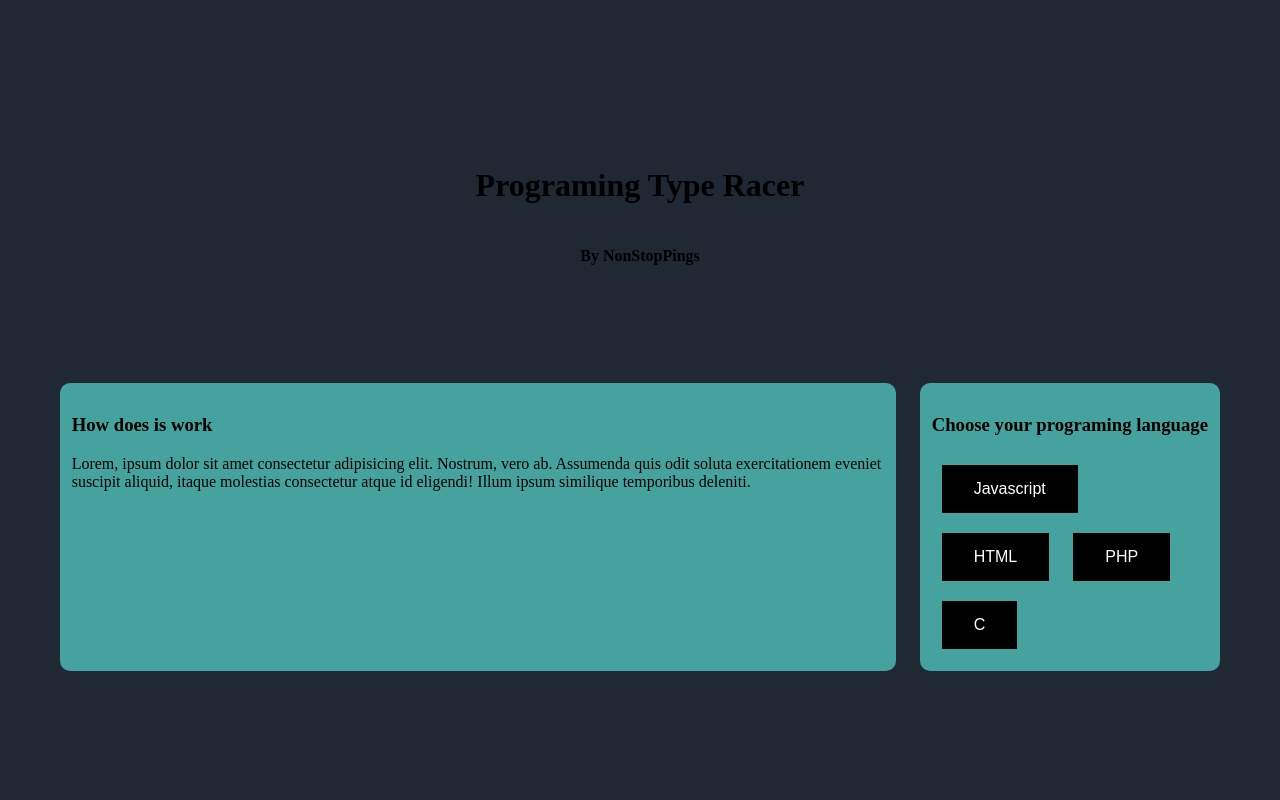
After one commit to Ahmed-Farsi/CodeRacer, a PHP site: page /homepage.php in a window 1280 px wide. The commit adds this page. Run offline with PHP 8.4, Linux system fonts and the light colour scheme.

Commit message:
Uitwerking van de exercise

```diff
--- /dev/null
+++ b/css/homepage.css
@@ -0,0 +1,52 @@
+* {
+  box-sizing: border-box;
+}
+html {
+  height: 100%;
+}
+body {
+  min-height: 90%;
+  display: flex;
+  flex-direction: column;
+  justify-content: space-evenly;
+  margin: 3rem;
+  background-color: #1f2833;
+}
+.header {
+  display: flex;
+  flex-direction: column;
+  align-items: center;
+}
+.boxes {
+  display: flex;
+}
+.box1,
+.box2,
+.box3 {
+  padding: 1%;
+  background-color: #45a29e;
+  margin-right: 1%;
+  margin-left: 1%;
+  border-radius: 10px;
+}
+.button1,
+.button2,
+.button3,
+.button4 {
+  margin: 10px;
+}
+button {
+  transition-duration: 0.4s;
+  background-color: black; /* Green */
+  border: none;
+  color: white;
+  padding: 15px 32px;
+  text-align: center;
+  text-decoration: none;
+  display: inline-block;
+  font-size: 16px;
+}
+button:hover {
+  background-color: #4caf50; /* Green */
+  color: white;
+}
--- /dev/null
+++ b/homepage.php
@@ -0,0 +1,34 @@
+<!DOCTYPE html>
+<html lang="en">
+<head>
+    <meta charset="UTF-8">
+    <meta http-equiv="X-UA-Compatible" content="IE=edge">
+    <meta name="viewport" content="width=device-width, initial-scale=1.0">
+    <link rel="stylesheet" href="css/homepage.css">
+    <title>Home</title>
+</head>
+<body>
+    <div class="upperContainer">
+        <div class="header">
+            <h1 class="title">Programing Type Racer</h1>
+            <h4 class="subTitle">By NonStopPings</h4>
+        </div>
+    </div>
+    <div class="lowerContainer">
+        <div class="boxes">
+            <div class="box1">
+                <h3>How does is work</h3>
+                <p>Lorem, ipsum dolor sit amet consectetur adipisicing elit. Nostrum, vero ab. Assumenda quis odit soluta exercitationem eveniet suscipit aliquid, itaque molestias consectetur atque id eligendi! Illum ipsum similique temporibus deleniti.</p>
+            </div>
+            <div class="box2">
+                <h3>Choose your programing language</h3>
+                <button class="button1" type="button">Javascript</button>
+                <button class="button2" type="button">HTML</button>
+                <button class="button3" type="button">PHP</button>
+                <button class="button4" type="button">C</button>
+
+            </div>
+        </div>
+    </div>
+</body>
+</html>
```
Also changed, not shown: css/end.css (+31 -29 lines).
